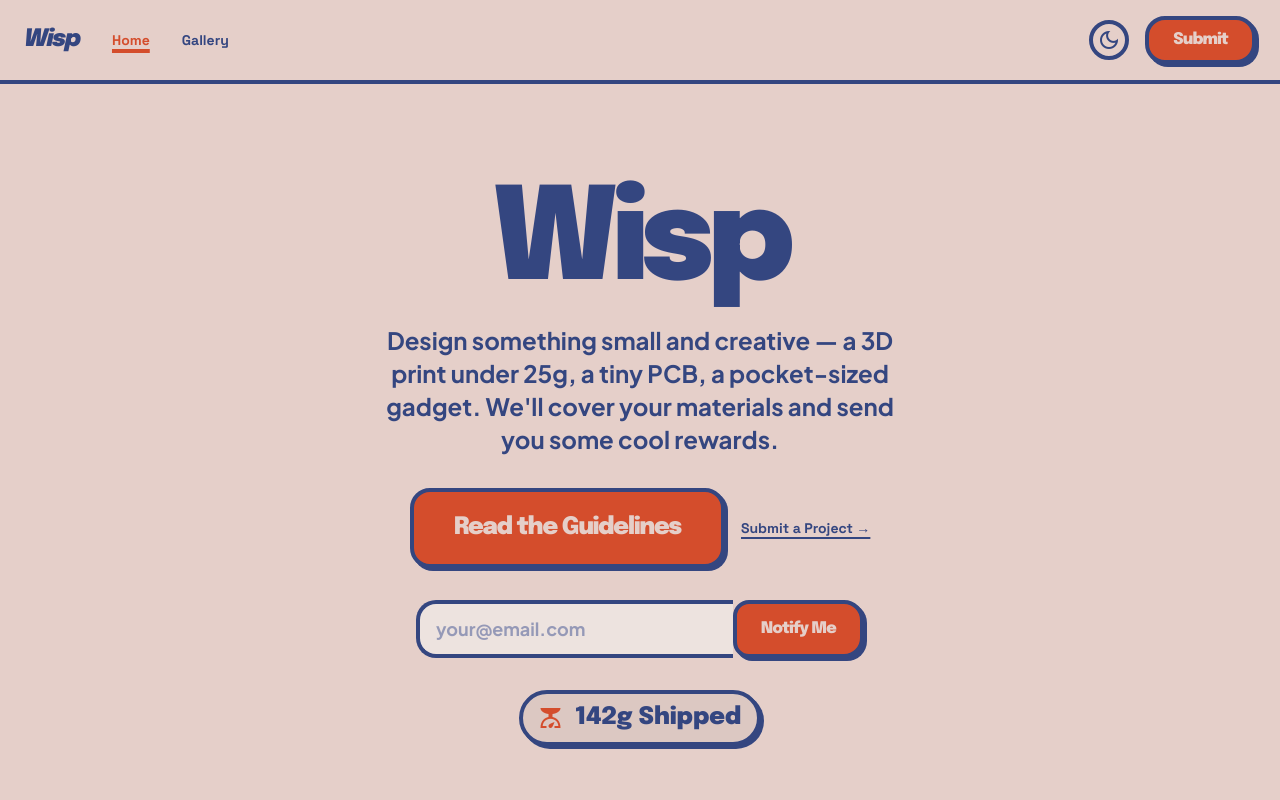
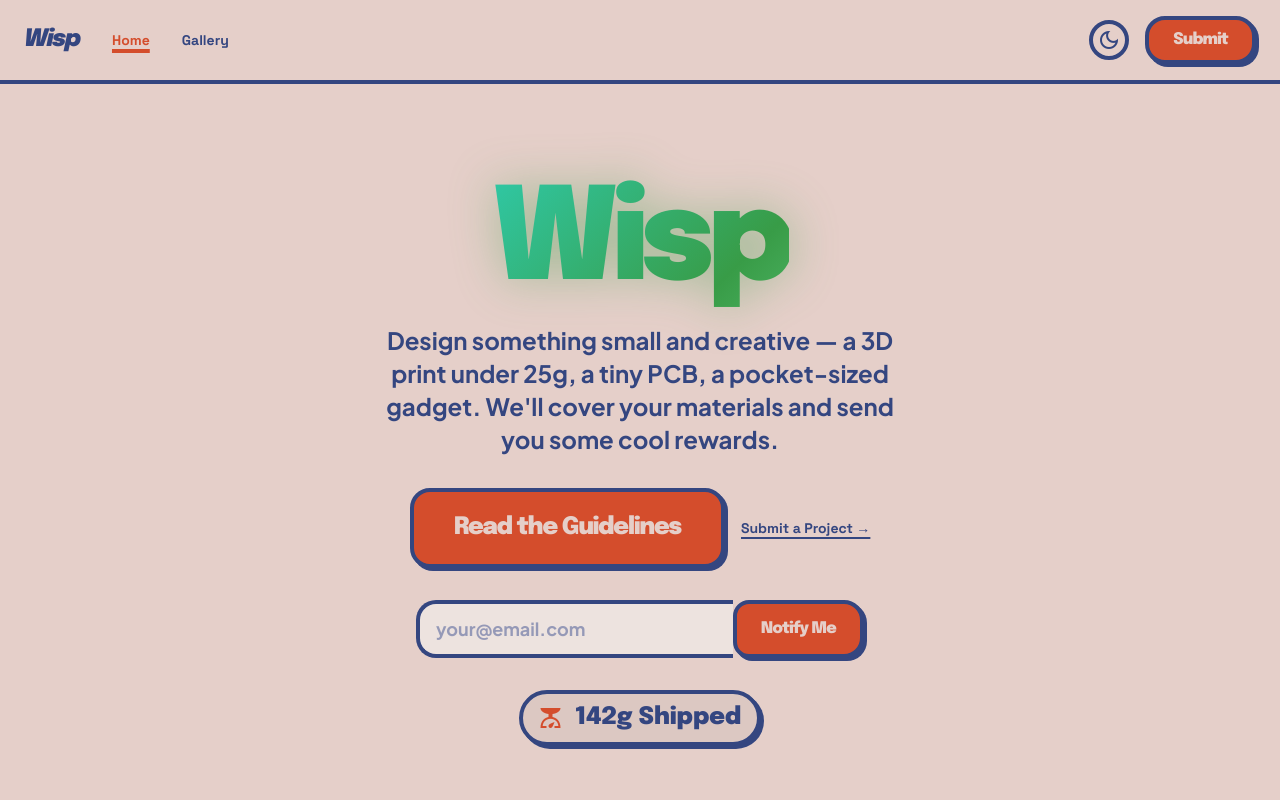
Before and after one commit to 2Mon/last-grams, a SvelteKit app: page / in a window 1280 px wide. Shown: the top 800 px of the page. Built offline with nearby package versions, Linux system fonts and the light colour scheme.

Commit message:
style: green shimmer effect on Wisp hero title

```diff
--- a/src/layout.css
+++ b/src/layout.css
@@ -153,6 +153,29 @@
   font-variation-settings: 'FILL' 0, 'wght' 400, 'GRAD' 0, 'opsz' 24;
 }
 
+/* Wisp hero title */
+.wisp-title {
+	background: linear-gradient(135deg, #389C47, #2dd4bf, #389C47, #86efac);
+	background-size: 300% 300%;
+	-webkit-background-clip: text;
+	-webkit-text-fill-color: transparent;
+	background-clip: text;
+	animation: wisp-shimmer 4s ease infinite;
+	filter: drop-shadow(0 0 24px rgba(56, 156, 71, 0.4));
+	transition: filter 0.3s ease;
+}
+
+.wisp-title:hover {
+	filter: drop-shadow(0 0 40px rgba(56, 156, 71, 0.7));
+	animation-duration: 1.5s;
+}
+
+@keyframes wisp-shimmer {
+	0% { background-position: 0% 50%; }
+	50% { background-position: 100% 50%; }
+	100% { background-position: 0% 50%; }
+}
+
 .dark .dot-grid {
   background-image: radial-gradient(#E5CFC9 1px, transparent 1px);
   background-color: #252960;
--- a/src/routes/+page.svelte
+++ b/src/routes/+page.svelte
@@ -197,9 +197,9 @@
 		<div class="space-y-4">
 			<h1
 				use:inview
-				class="animate-in font-headline font-black text-5xl sm:text-7xl md:text-9xl tracking-tighter text-on-surface dark:text-background leading-none"
+				class="animate-in font-headline font-black text-5xl sm:text-7xl md:text-9xl tracking-tighter leading-none"
 			>
-				Wisp
+				<span class="wisp-title">Wisp</span>
 			</h1>
 			<p
 				use:inview
```
